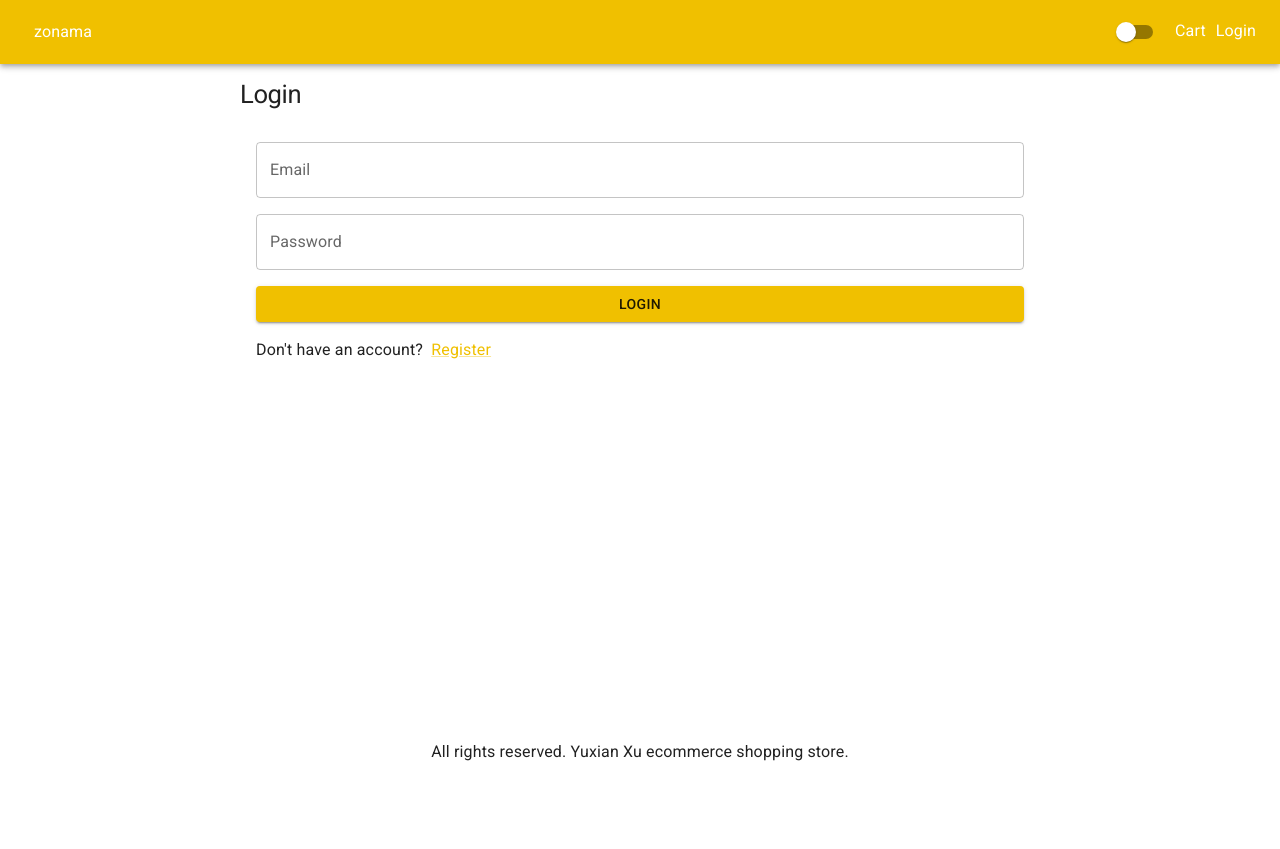
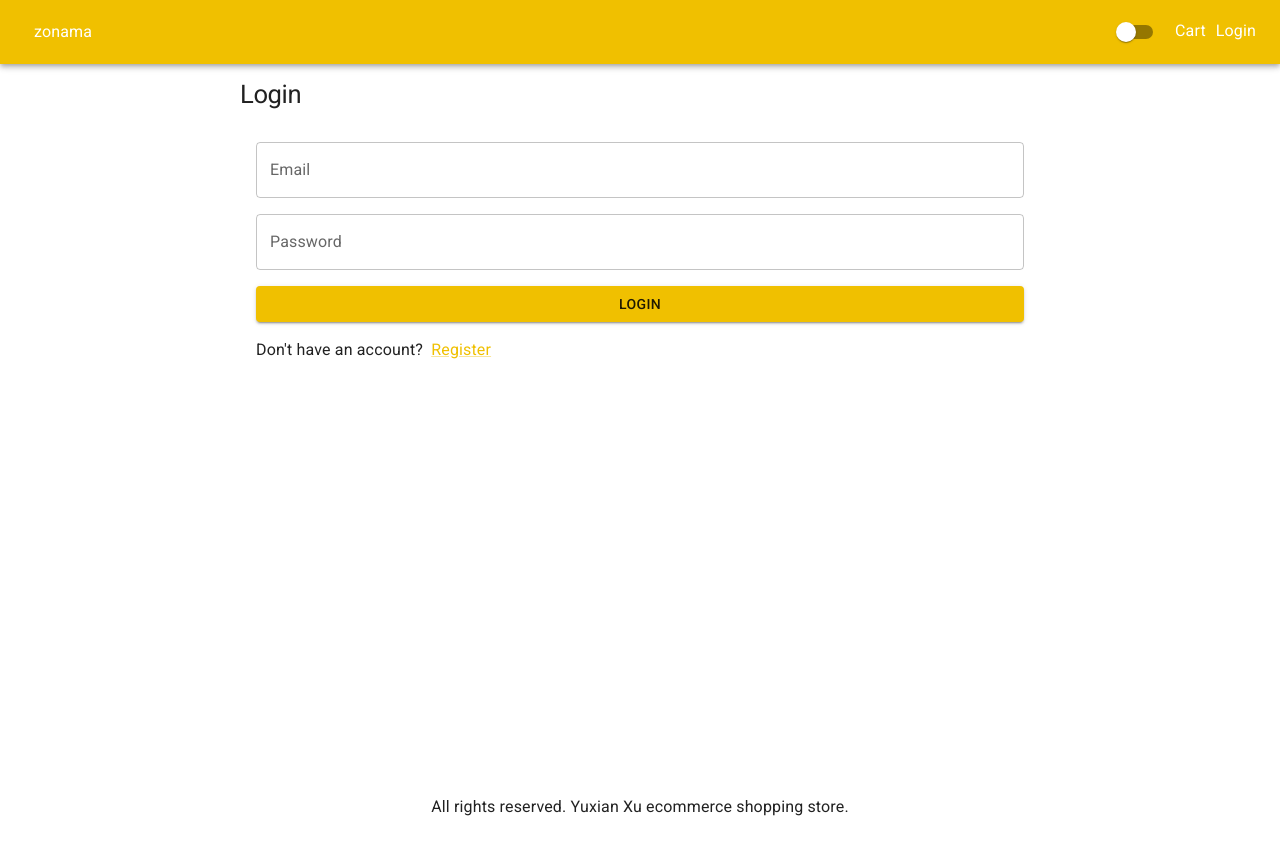
Before and after one commit to daishonjones1/zonama_Nextjs, a Next.js app: page /login in a window 1280 px wide. Before the commit the page ends 800 px from the top, so only its background shows below. Built offline with nearby package versions, Linux system fonts and the light colour scheme.

Commit message:
Fix footer margin top

```diff
--- a/components/Layout.js
+++ b/components/Layout.js
@@ -150,6 +150,7 @@ export default function Layout({ title, description, children }) {
           </Toolbar>
         </AppBar>
         <Container className={classes.main}>{children}</Container>
+
         <footer className={classes.footer}>
           <Typography>
             All rights reserved. Yuxian Xu ecommerce shopping store.
--- a/components/checkoutWizard.js
+++ b/components/checkoutWizard.js
@@ -1,4 +1,3 @@
-import { ClassNames } from '@emotion/react';
 import { Step, StepLabel, Stepper } from '@mui/material';
 import React from 'react';
 import useStyles from '../utils/styles';
--- a/pages/_app.js
+++ b/pages/_app.js
@@ -2,7 +2,7 @@ import { SnackbarProvider } from 'notistack';
 import { useEffect } from 'react';
 import '../styles/globals.css';
 import { StoreProvider } from '../utils/Store';
-import { PayPalScriptProvider, PayPalButtons } from '@paypal/react-paypal-js';
+import { PayPalScriptProvider } from '@paypal/react-paypal-js';
 
 function MyApp({ Component, pageProps }) {
   useEffect(() => {
--- a/pages/login.js
+++ b/pages/login.js
@@ -6,7 +6,7 @@ import {
   TextField,
   Typography,
 } from '@mui/material';
-import React, { useContext, useEffect, useState } from 'react';
+import React, { useContext, useEffect } from 'react';
 import Layout from '../components/Layout';
 import useStyles from '../utils/styles';
 import NextLink from 'next/link';
@@ -124,7 +124,7 @@ export default function Login() {
             </Button>
           </ListItem>
           <ListItem>
-            Don't have an account? &nbsp;
+            Don&apos;t have an account? &nbsp;
             <NextLink href={`/register?redirect=${redirect || '/'}`} passHref>
               <Link>Register</Link>
             </NextLink>
--- a/styles/Home.module.css
+++ b/styles/Home.module.css
@@ -19,7 +19,7 @@
 .footer {
   display: flex;
   flex: 1;
-  padding: 5rem 0;
+  padding: 25rem 0;
   border-top: 1px solid #eaeaea;
   justify-content: center;
   align-items: center;
--- a/utils/styles.js
+++ b/utils/styles.js
@@ -22,7 +22,8 @@ const useStyles = makeStyles((theme) => ({
   },
   footer: {
     textAlign: 'center',
-    marginTop: 20,
+    marginTop: 75,
+    marginBottom: 30,
   },
   nav: {
     textAlign: 'center',
```
